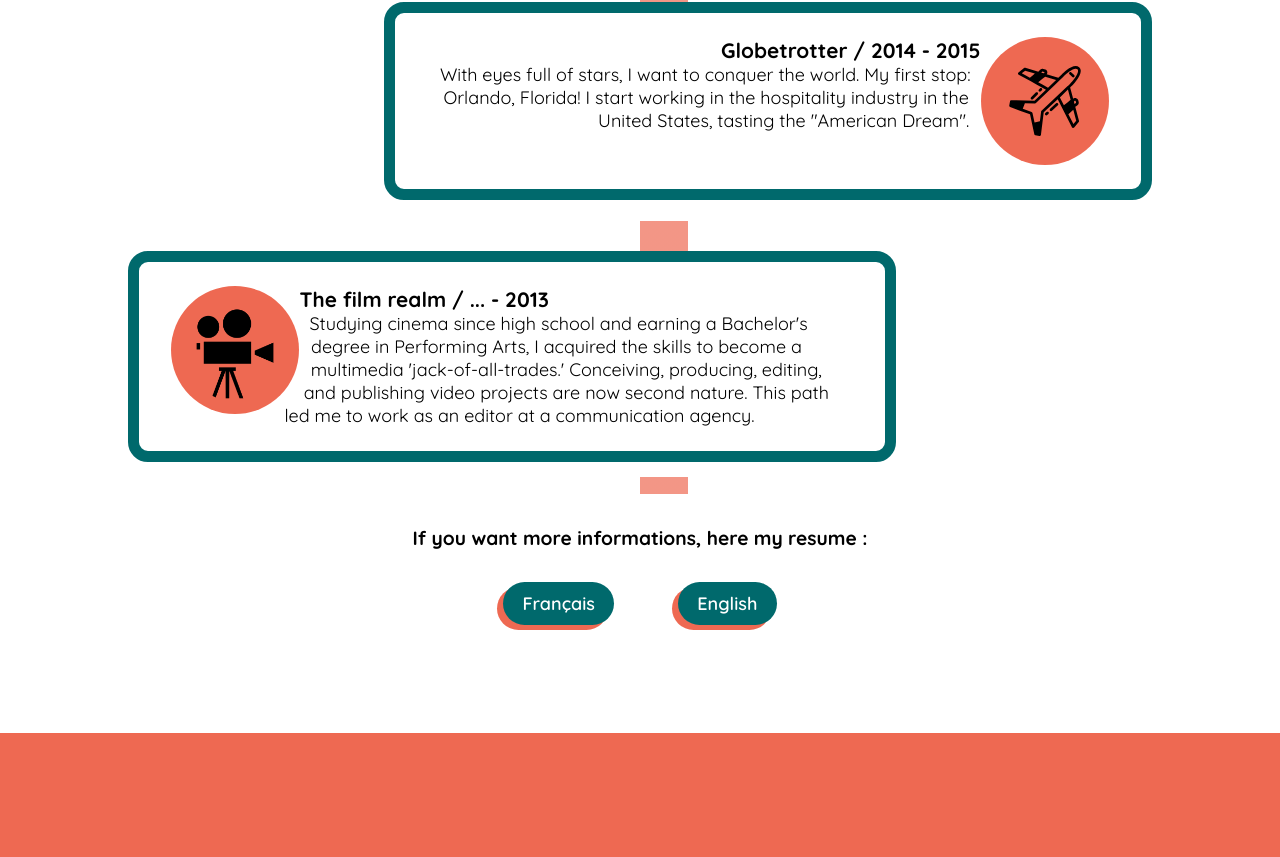
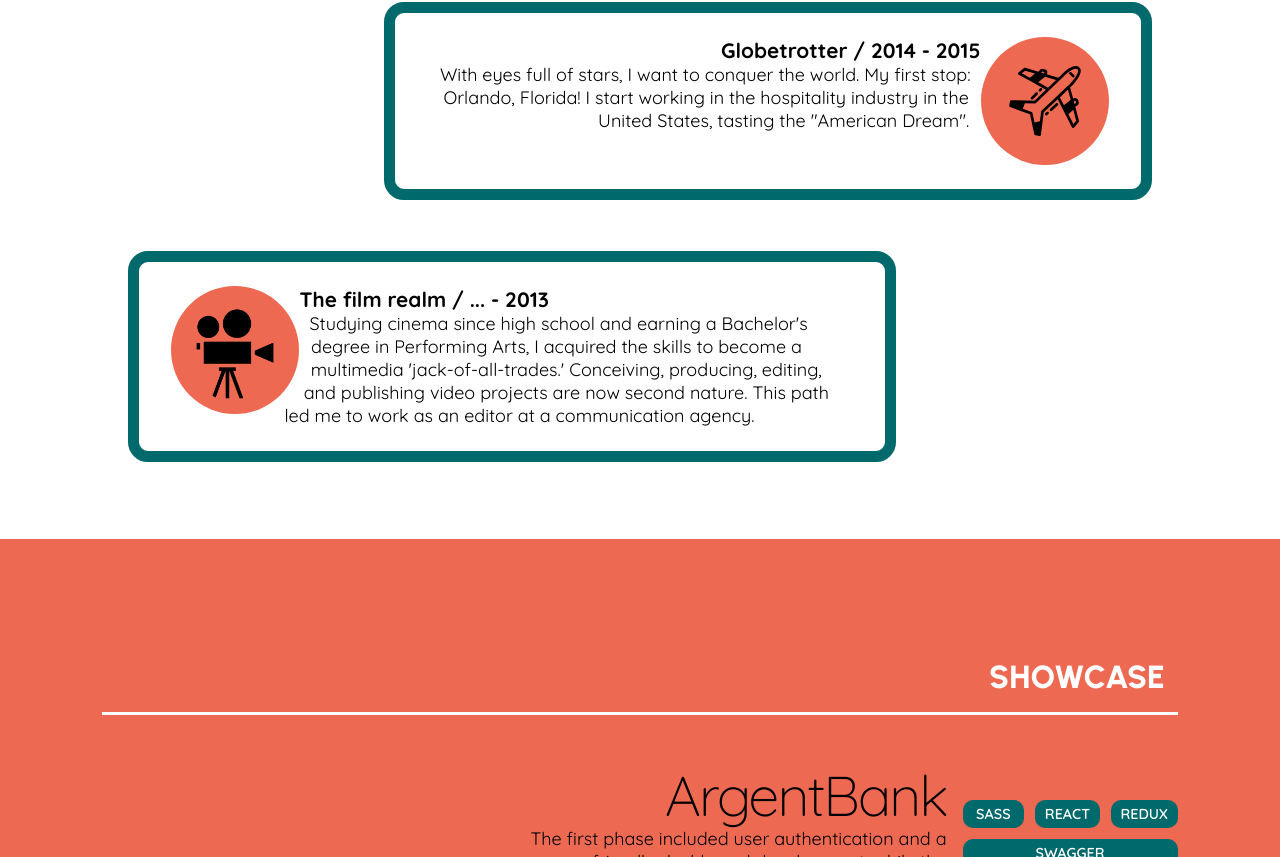
Before and after one commit to thanali/portfolio, a React (Vite) app: page / in a window 1280 px wide. Shown: the part 2487-3344 px from the top of the page. Built offline with nearby package versions, Linux system fonts and the light colour scheme.

Commit message:
Remove Resume Component

```diff
--- a/src/components/sections/Roadmap.jsx
+++ b/src/components/sections/Roadmap.jsx
@@ -9,7 +9,7 @@ import camp from "../../assets/icons/camping.svg"
 import airplane from "../../assets/icons/airplane.svg"
 import baggage from "../../assets/icons/baggage.webp"
 import film from "../../assets/icons/film-projector.webp"
-import Resume from "../Resume"
+// import Resume from "../Resume"
 
 const RoadSection = styled.section`
   position: relative;
@@ -93,7 +93,7 @@ function Roadmap() {
         />
       </Cards>
 
-      <Resume />
+      {/* <Resume /> */}
     </RoadSection>
   )
 }
```
